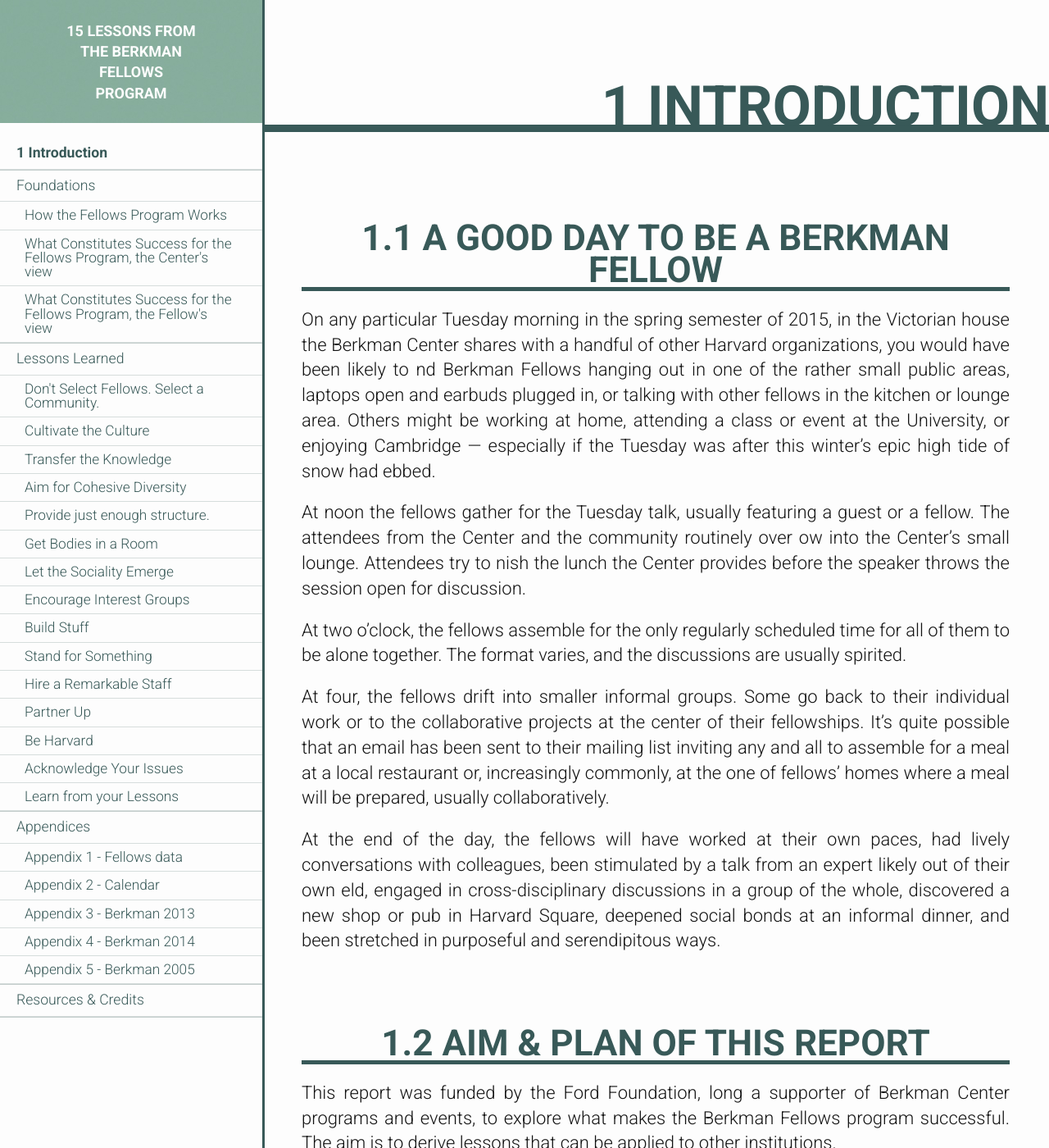
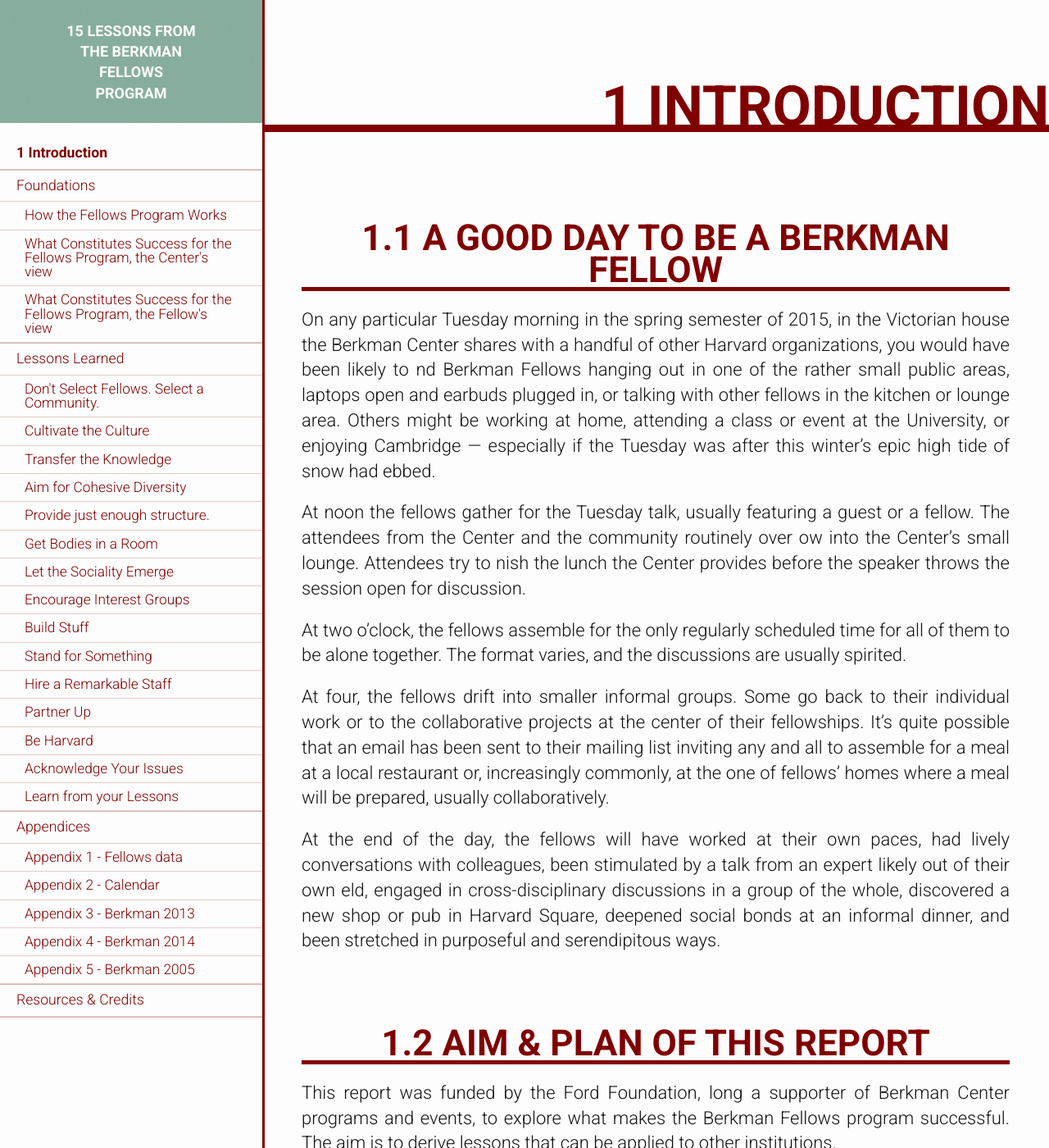
Before and after one commit to berkmancenter/15-Lessons, a Jekyll site: the page built from index.html, in a window 1280 px wide and 1400 px high. Shown: the whole window at 82% size. Built offline with Jekyll 4.4.1, drawn with Linux system fonts in a browser that asks for light colours.

Commit message:
Green to marroon

```diff
--- a/_sass/modules/_colors.scss
+++ b/_sass/modules/_colors.scss
@@ -6,5 +6,5 @@
 $lightgray: #e3e3e3;
 
 $gray: #5e5e5e;
-$green: #385958;
+$green: #800000;
 $darkgreen: darken($green, 20%);
```
